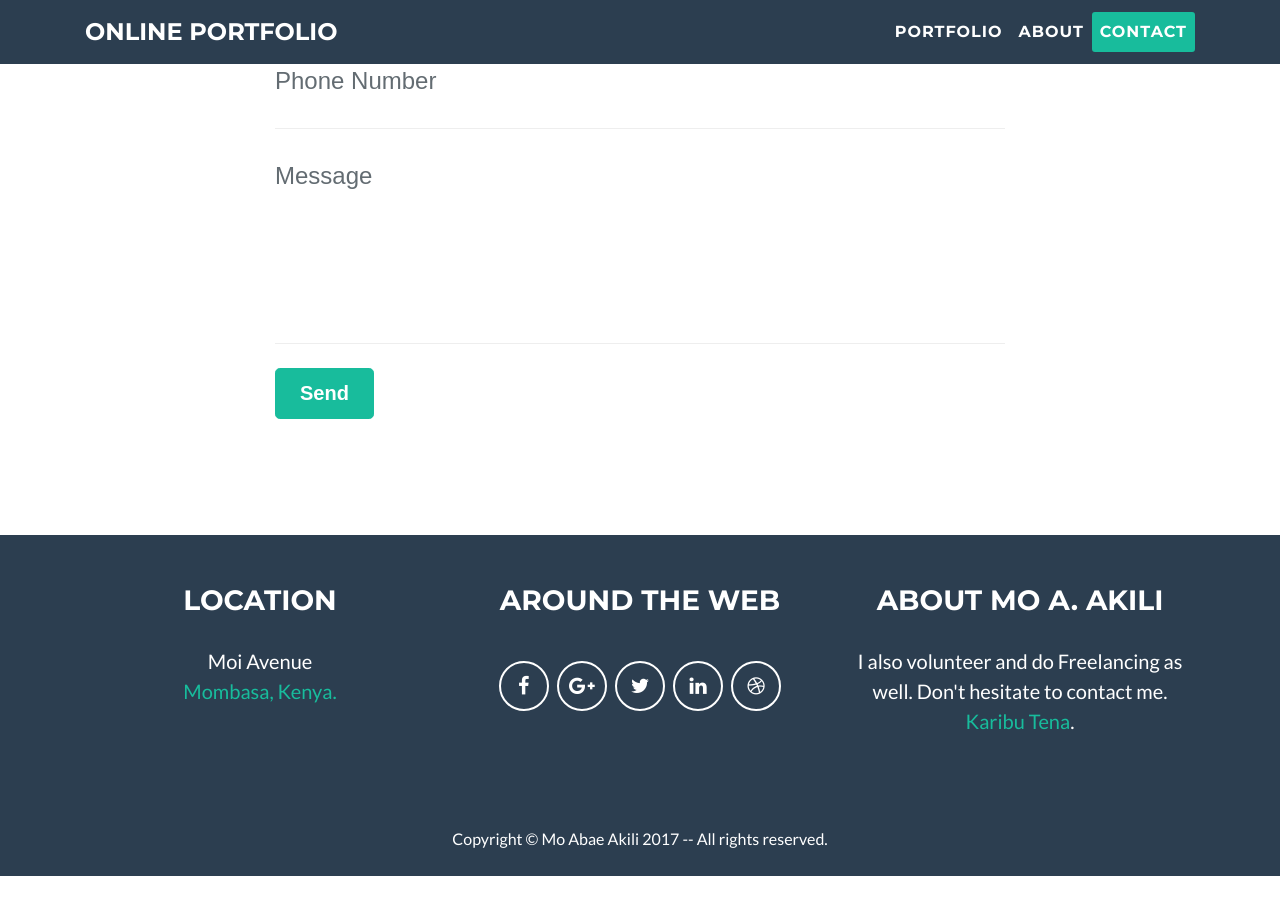
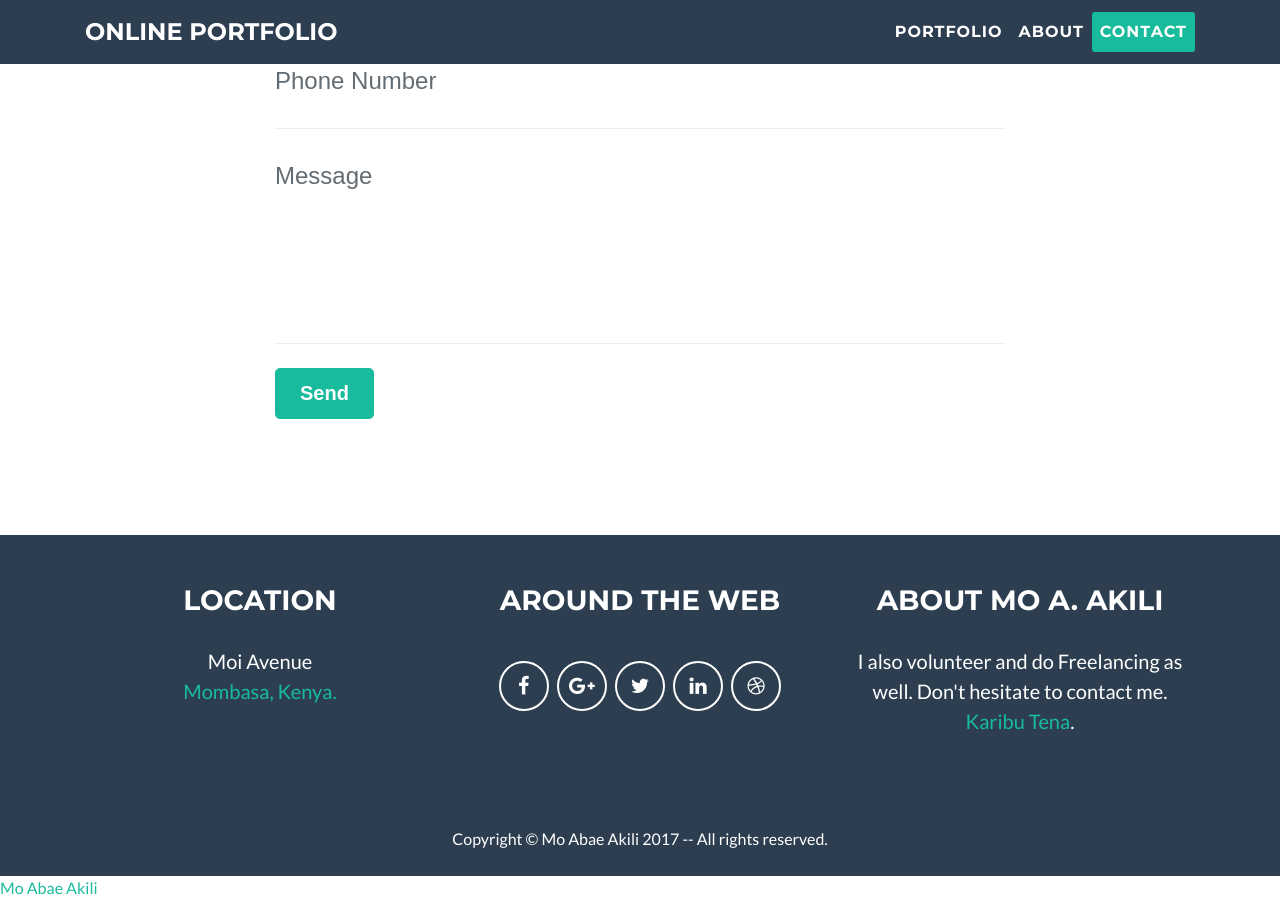
Before and after one commit to abaeakili/abaeakili, a Jekyll site: the page index.html, which Jekyll copies as it is, in a window 1280 px wide and 900 px high, scrolled down 2676 px. Built offline with Jekyll 4.4.1, drawn with Linux system fonts in a browser that asks for light colours; before the commit the page ends 3552 px from its top, so only the background shows below that.

Commit message:
Update index.html

```diff
--- a/index.html
+++ b/index.html
@@ -510,6 +510,8 @@
         </div>
     </div>
 
+    <div class="LI-profile-badge"  data-version="v1" data-size="medium" data-locale="en_US" data-type="horizontal" data-theme="dark" data-vanity="abaeakili"><a class="LI-simple-link" href='https://ke.linkedin.com/in/abaeakili?trk=profile-badge'>Mo Abae Akili</a></div>
+
     <!-- Bootstrap core JavaScript -->
     <script src="vendor/jquery/jquery.min.js"></script>
     <script src="vendor/tether/tether.min.js"></script>
```
